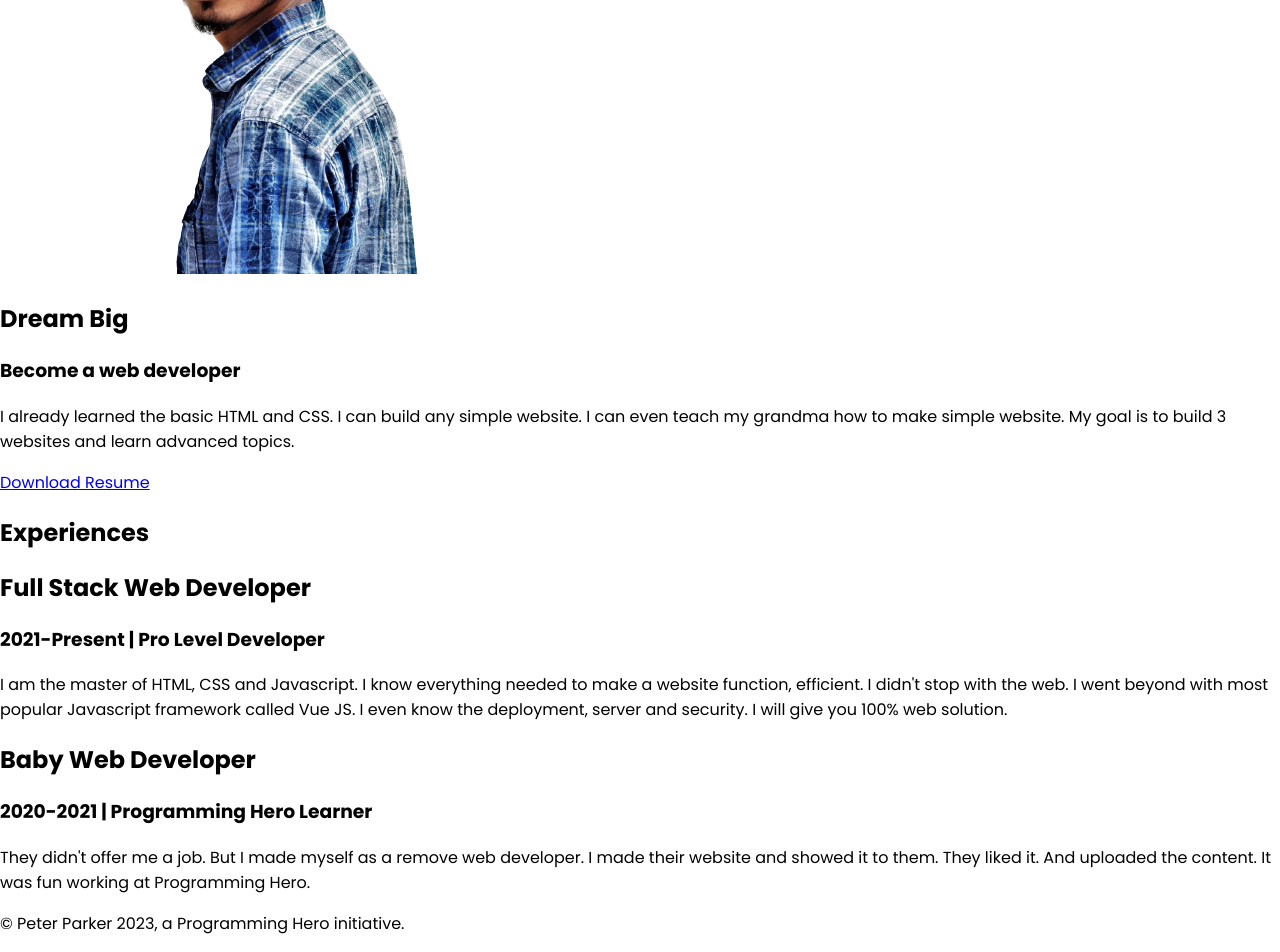
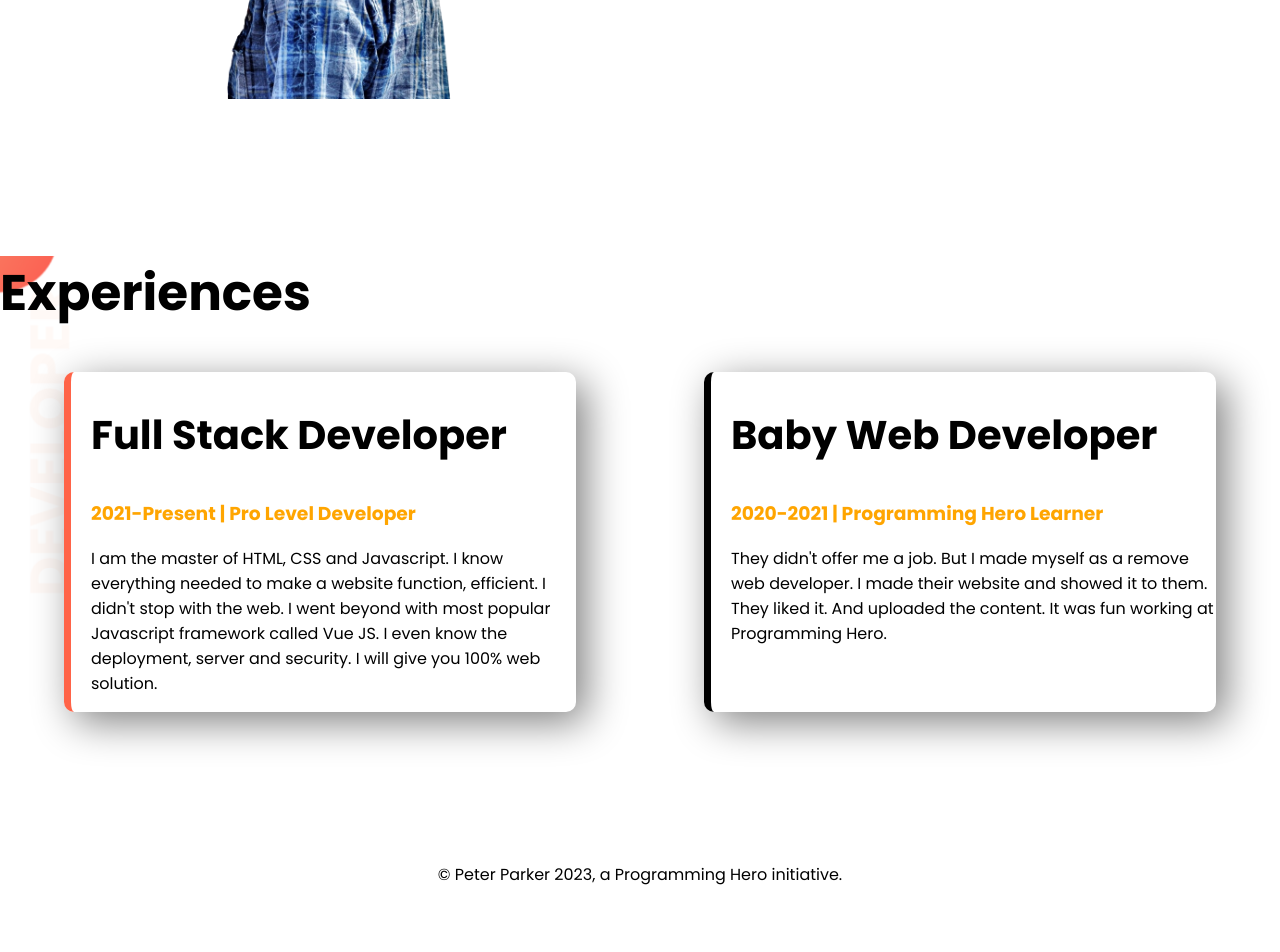
Before and after one commit to ArunBiswas3/Personal-Fortfolio, a plain HTML site: page index.html in a window 1280 px wide. Shown: the part 1028-1980 px from the top of the page. After the commit the page ends 1931 px from the top, so only its background shows below. Drawn offline with Linux system fonts and the light colour scheme.

Commit message:
again code

```diff
--- a/index.html
+++ b/index.html
@@ -13,10 +13,10 @@
 
 <body>
 
-    <section>
-        <div>
+    <section class="top-banner flexible-container">
+        <div class="half-width">
             <h1>Welcome to</h1>
-            <h1><span class="color">Arun Biswas</span> World</h1>
+            <h1><span class="orange-color">Arun Biswas</span> World</h1>
             <h3>Build Website</h3>
             <p>Lorem ipsum dolor sit amet consectetur, adipisicing elit. Exercitationem voluptatibus ab culpa obcaecati
                 quam cumque eius, sapiente voluptate earum maxime. Quo atque ipsa officia numquam voluptatem dolore
@@ -25,16 +25,16 @@
 
             <a class="anchor-button" target="_blank" href="#">Hire Me</a>
         </div>
-        <div>
+        <div class="half-width">
             <img src="img/1.png" alt="profile">
         </div>
     </section>
-    <section>
-        <div>
+    <section class="dream flexible-container">
+        <div class="half-width">
             <img src="img/1.png" alt="profile">
         </div>
-        <div>
-            <h2>Dream Big</h2>
+        <div class="half-width">
+            <h1>Dream Big</h1>
             <h3>Become a web developer</h3>
             <p>I already learned the basic HTML and CSS. I can build any simple website. I can even teach my grandma how to make simple website. My goal is to build 3 websites and learn advanced topics.</p>
 
@@ -43,17 +43,20 @@
         </div>
     </section>
 
-    <section>
-        <h2>Experiences</h2>
-        <div>
-            <h1>Full Stack Web Developer</h1>
-            <h3>2021-Present | Pro Level Developer</h3>
-            <p>I am the master of HTML, CSS and Javascript. I know everything needed to make a website function, efficient. I didn't stop with the web. I went beyond with most popular Javascript framework called Vue JS. I even know the deployment, server and security. I will give you 100% web solution.</p>
-        </div>
-        <div>
-            <h1>Baby Web Developer</h1>
-            <h3>2020-2021 | Programming Hero Learner</h3>
-            <p>They didn't offer me a job. But I made myself as a remove web developer. I made their website and showed it to them. They liked it. And uploaded the content. It was fun working at Programming Hero.</p>
+    <section class="experience-area">
+        <h1>Experiences</h1>
+        <div class="flexible-container">
+            <div class="experience-item" id="full-stack">
+                <h2>Full Stack Developer</h2>
+                <h3 class="orange-color">2021-Present | Pro Level Developer</h3>
+                <p>I am the master of HTML, CSS and Javascript. I know everything needed to make a website function, efficient. I didn't stop with the web. I went beyond with most popular Javascript framework called Vue JS. I even know the deployment, server and security. I will give you 100% web solution.</p>
+            </div>
+            <div class="experience-item" id="baby-web">
+                <h2>Baby Web Developer</h2>
+                <h3 class="orange-color">2020-2021 | Programming Hero Learner</h3>
+                <p>They didn't offer me a job. But I made myself as a remove web developer. I made their website and showed it to them. They liked it. And uploaded the content. It was fun working at Programming Hero.
+                </p>
+            </div>
         </div>
     </section>
 
--- a/style.css
+++ b/style.css
@@ -6,3 +6,105 @@ body {
     font-family: 'Poppins', sans-serif;
 
 }
+
+h1 {
+
+    font-size: 50px;
+
+}
+
+h2 {
+
+    font-size: 40px;
+
+}
+
+.orange-color {
+
+    color: orange;
+
+}
+
+.flexible-container {
+
+    display: flex;
+    margin-bottom: 150px;
+
+}
+
+.half-width {
+
+    width: 50%;
+    padding-left: 5%;
+
+}
+
+.half-width img {
+
+    width: 80%;
+
+}
+
+.anchor-button {
+
+    text-decoration: none;
+    background: linear-gradient(orange,lightblue);
+    padding: 10px 40px;
+    border-radius: 5px;
+    font-weight: 700;
+    color: white;
+
+
+}
+
+.top-banner {
+
+    background-image: url(img/top-banner.png);
+    background-repeat: no-repeat;
+
+}
+
+.dream {
+
+    background-image: url(img/top-banner.png);
+    background-repeat: no-repeat;
+    background-position: left;
+
+}
+
+.experience-area {
+
+    background-image: url(img/top-banner.png);
+    background-repeat: no-repeat;
+    background-position: left;
+
+}
+
+.experience-item {
+
+    width: 40%;
+    margin-left: 5%;
+    margin-right: 5%;
+    padding-left: 20px;
+    border-radius: 10px;
+    box-shadow: 10px 10px 40px gray;
+
+}
+
+#full-stack {
+
+    border-left: 7px solid tomato;
+
+}
+
+#baby-web {
+
+    border-left: 7px solid black;
+
+}
+
+footer p {
+
+    text-align: center;
+
+}
```
Also changed, not shown: img/top-banner.png (added).
